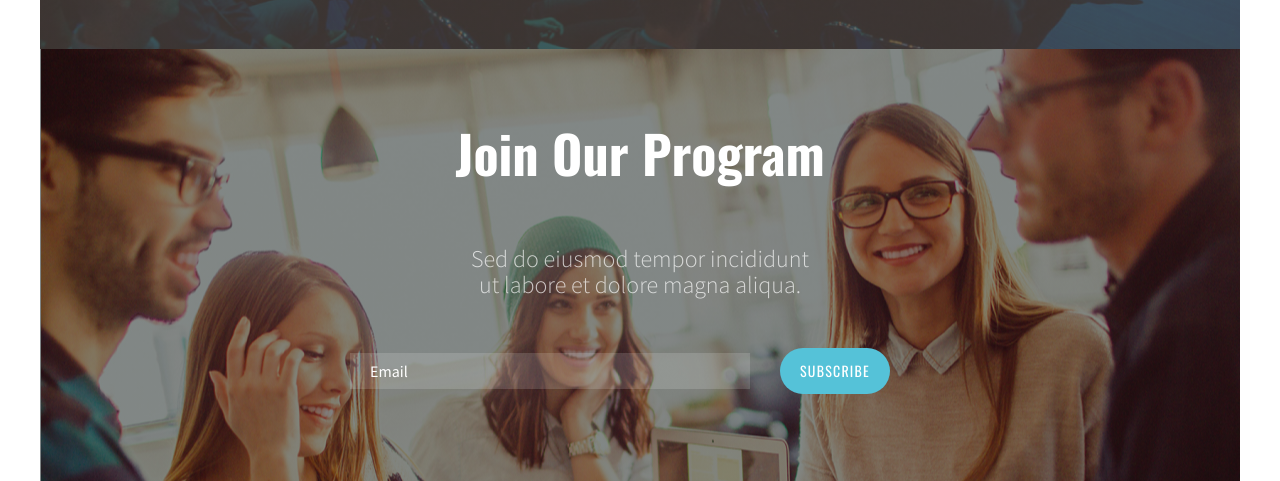
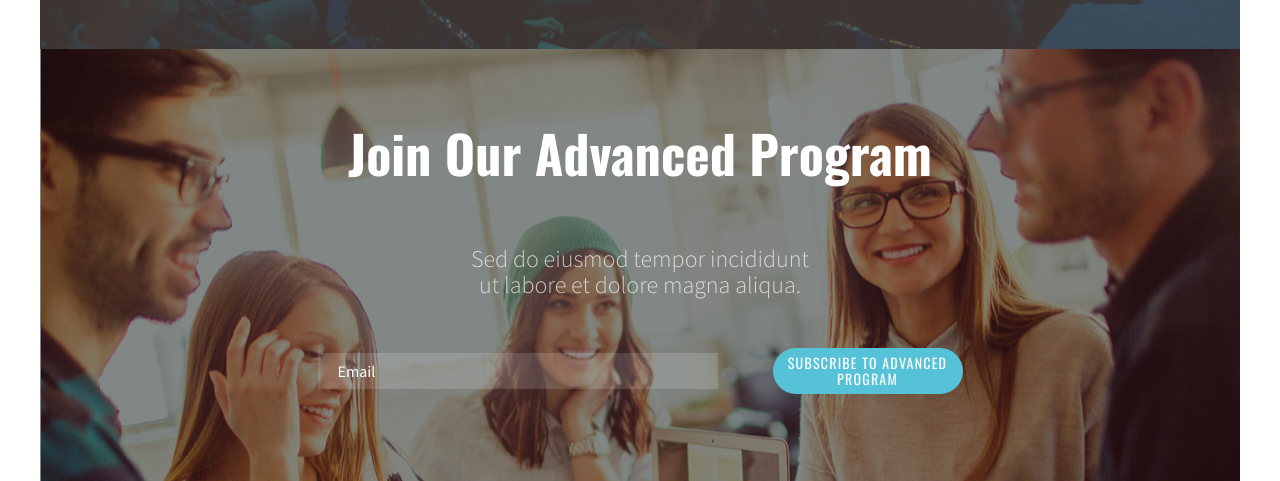
Before and after one commit to modinessa/personal-website-master, a plain HTML site: page src/index.html in a window 1280 px wide. Shown: the part 2144-2625 px from the top of the page. Drawn offline with nearby package versions, Linux system fonts and the light colour scheme.

Commit message:
Create logic for Factory method

```diff
--- a/src/main.js
+++ b/src/main.js
@@ -1,36 +1,86 @@
 window.addEventListener('DOMContentLoaded', event => {
-    const joinSection = document.createElement('section');
+    class SectionCreator {
+        create(type) {
+            switch (type) {
+                case 'standart':
+                    return new JoinSection('Join Our Program', 'Subscribe');
+                case 'advanced':
+                    return new JoinSection(
+                        'Join Our Advanced Program',
+                        'Subscribe to Advanced Program'
+                    );
+            }
+        }
+    }
+
+    class JoinSection {
+        joinSection = null;
+
+        constructor(title, subButton) {
+            this.title = title;
+            this.subButton = subButton;
+            this.render();
+        }
+
+        render() {
+            this.joinSection = document.createElement('section');
             const parentNode = document.querySelector('main');
             const footerNode = document.querySelector('footer');
+            let adv;
 
-    joinSection.className = 'app-section app-section--image-joun-us';
-    joinSection.innerHTML = `<h2 class="app-title">
-      Join Our Program
+            this.joinSection.className = 'app-section app-section--image-joun-us';
+
+            if (this.title === 'Join Our Advanced Program') {
+                adv = 'advanced';
+            }
+
+            this.joinSection.innerHTML = `<h2 class="app-title">
+      ${this.title}
     </h2>
 
     <h3 class="app-subtitle">
       Sed do eiusmod tempor incididunt <br /> ut labore et dolore magna aliqua.
     </h3>
 
-    <form class="app-section--form-join-us" name="EmailForm">
+    <form class="app-section--form-join-us ${adv}" name="EmailForm">
 
       <div class="app-section--submit-join-us" >
         <label for="user-email">Email</label>
       <input class="app-section--email-join-us" type="email" id="user-email" name="email">
       </div>
 
-      <button type="submit" class="app-section__button app-section__button--subscribe">Subscribe</button>
+      <button type="submit" class="app-section__button app-section__button--subscribe">${this.subButton}</button>
     </form>`;
 
-    parentNode.insertBefore(joinSection, footerNode);
+            parentNode.insertBefore(this.joinSection, footerNode);
 
             document
                 .querySelector('.app-section__button--subscribe')
                 .addEventListener('click', b => {
                     b.preventDefault();
-            let userEmail = document.querySelector(
-                '.app-section--email-join-us'
-            ).value;
+                    let userEmail = document.querySelector('.app-section--email-join-us').value;
                     console.log(userEmail);
                 });
+        }
+
+        remove() {
+            if (!this.joinSection) {
+                return;
+            }
+            this.joinSection.remove();
+            this.joinSection = null;
+        }
+    }
+
+    const sectionCreator = new SectionCreator();
+    const advancedJoinSection = sectionCreator.create('advanced');
+    const standartJoinSection = sectionCreator.create('standart');
+    const advancedJoinSection2 = sectionCreator.create('advanced');
+    const standartJoinSection2 = sectionCreator.create('standart');
+    standartJoinSection.remove();
+    advancedJoinSection2.remove();
 });
+
+// ----Factory function---
+// const SectionCreator = function () {
+// }
--- a/src/styles/style.css
+++ b/src/styles/style.css
@@ -169,11 +169,7 @@ main {
 }
 
 .app-section--image-peak {
-    background: linear-gradient(
-            to top,
-            rgba(65, 65, 65, 0.5),
-            rgba(65, 65, 65, 0.5)
-        ),
+    background: linear-gradient(to top, rgba(65, 65, 65, 0.5), rgba(65, 65, 65, 0.5)),
         url(../assets/images/your-image-here.jpg) no-repeat center/cover;
     height: 800px;
     max-width: 100%;
@@ -198,11 +194,7 @@ main {
 }
 
 .app-section--image-culture {
-    background: linear-gradient(
-            to top,
-            rgba(65, 65, 65, 0.7),
-            rgba(65, 65, 65, 0.7)
-        ),
+    background: linear-gradient(to top, rgba(65, 65, 65, 0.7), rgba(65, 65, 65, 0.7)),
         url(../assets/images/your-image.jpg) no-repeat center/cover;
     height: 698px;
     max-width: 100%;
@@ -219,11 +211,7 @@ main {
 }
 
 .app-section--image-joun-us {
-    background: linear-gradient(
-            to top,
-            rgba(5, 17, 18, 0.5),
-            rgba(5, 17, 18, 0.5)
-        ),
+    background: linear-gradient(to top, rgba(5, 17, 18, 0.5), rgba(5, 17, 18, 0.5)),
         url(../assets/images/your-image-join.png) no-repeat center;
     box-sizing: border-box;
     color: white;
@@ -235,11 +223,17 @@ main {
 }
 
 .app-section--form-join-us {
-    width: 45%;
+    width: 600px;
     display: flex;
     justify-content: space-between;
-    margin-left: 310px;
-    margin-right: 350px;
+    margin-left: 27%;
+    margin-right: 32%;
+}
+
+.advanced {
+    width: 645px;
+    margin-left: 27%;
+    margin-right: 27%;
 }
 
 .app-section--image-joun-us h3 {
@@ -277,6 +271,10 @@ main {
     letter-spacing: 1.2px;
     text-transform: uppercase;
     width: 110px;
+}
+
+.advanced button {
+    width: 190px;
 }
 
 .app-footer {
@@ -358,11 +356,7 @@ main {
     }
 
     .app-section--image-joun-us {
-        background: linear-gradient(
-                to top,
-                rgba(5, 17, 18, 0.5),
-                rgba(5, 17, 18, 0.5)
-            ),
+        background: linear-gradient(to top, rgba(5, 17, 18, 0.5), rgba(5, 17, 18, 0.5)),
             url(../assets/images/your-image-join_mob.png) no-repeat center/cover;
         height: 523px;
         width: 100%;
```
Also changed, not shown: src/join-us-section.js (added, +33 -0 lines). Lines whose indentation alone changed are shown as unchanged.
